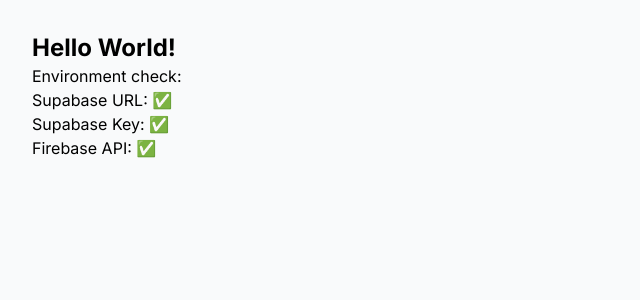
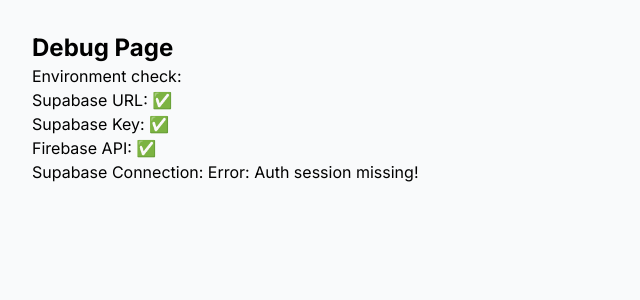
Before and after one commit to ajay2901/leafyBuddy, a Next.js app: page / in a window 1280 px wide. Shown: the top 300 px of the page, without its empty margins (0-640 px from the left). Built offline with nearby package versions, Linux system fonts and the light colour scheme; no server answers.

Commit message:
test page1

```diff
--- a/src/app/page.tsx
+++ b/src/app/page.tsx
@@ -1,13 +1,39 @@
+'use client';
+
+import { useEffect, useState } from 'react';
+
 export default function Home() {
+  const [supabaseTest, setSupabaseTest] = useState('Testing...');
+
+  useEffect(() => {
+    const testSupabase = async () => {
+      try {
+        const { createClient } = await import('@supabase/supabase-js');
+        const supabase = createClient(
+          process.env.NEXT_PUBLIC_SUPABASE_URL!,
+          process.env.NEXT_PUBLIC_SUPABASE_ANON_KEY!
+        );
+
+        const { data, error } = await supabase.auth.getUser();
+        setSupabaseTest(error ? `Error: ${error.message}` : 'Supabase OK');
+      } catch (err) {
+        setSupabaseTest(`Failed: ${err}`);
+      }
+    };
+
+    testSupabase();
+  }, []);
+
   return (
     <div className="p-8">
-      <h1 className="text-2xl font-bold">Hello World!</h1>
+      <h1 className="text-2xl font-bold">Debug Page</h1>
       <p>Environment check:</p>
       <ul>
         <li>Supabase URL: {process.env.NEXT_PUBLIC_SUPABASE_URL ? '✅' : '❌'}</li>
         <li>Supabase Key: {process.env.NEXT_PUBLIC_SUPABASE_ANON_KEY ? '✅' : '❌'}</li>
         <li>Firebase API: {process.env.NEXT_PUBLIC_FIREBASE_API_KEY ? '✅' : '❌'}</li>
       </ul>
+      <p>Supabase Connection: {supabaseTest}</p>
     </div>
   );
 }
```
